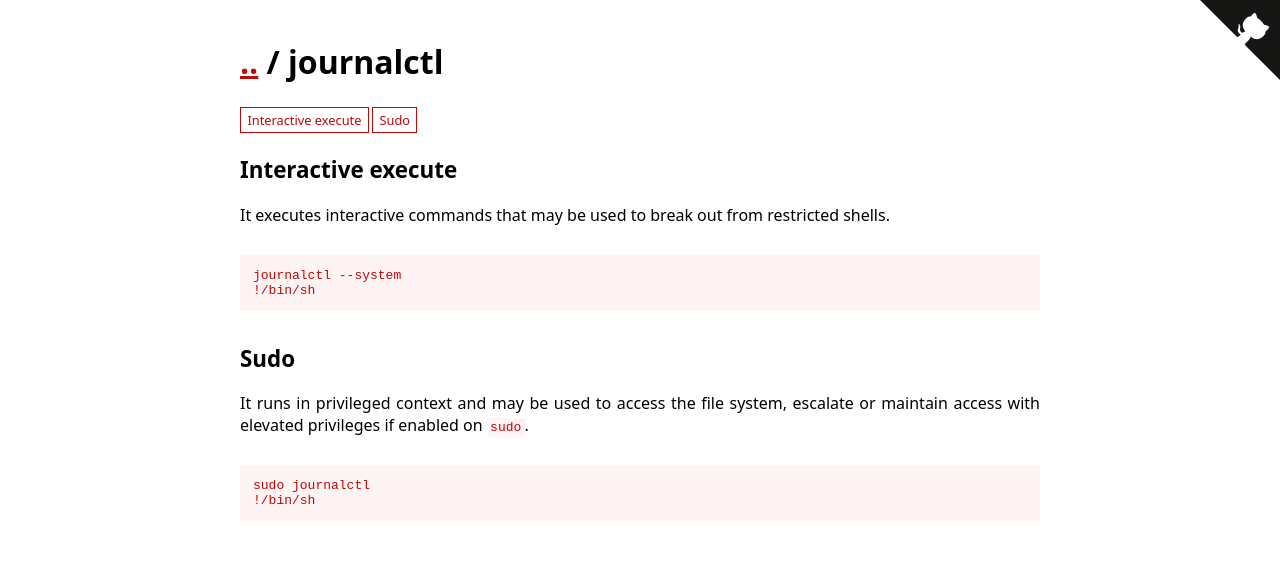
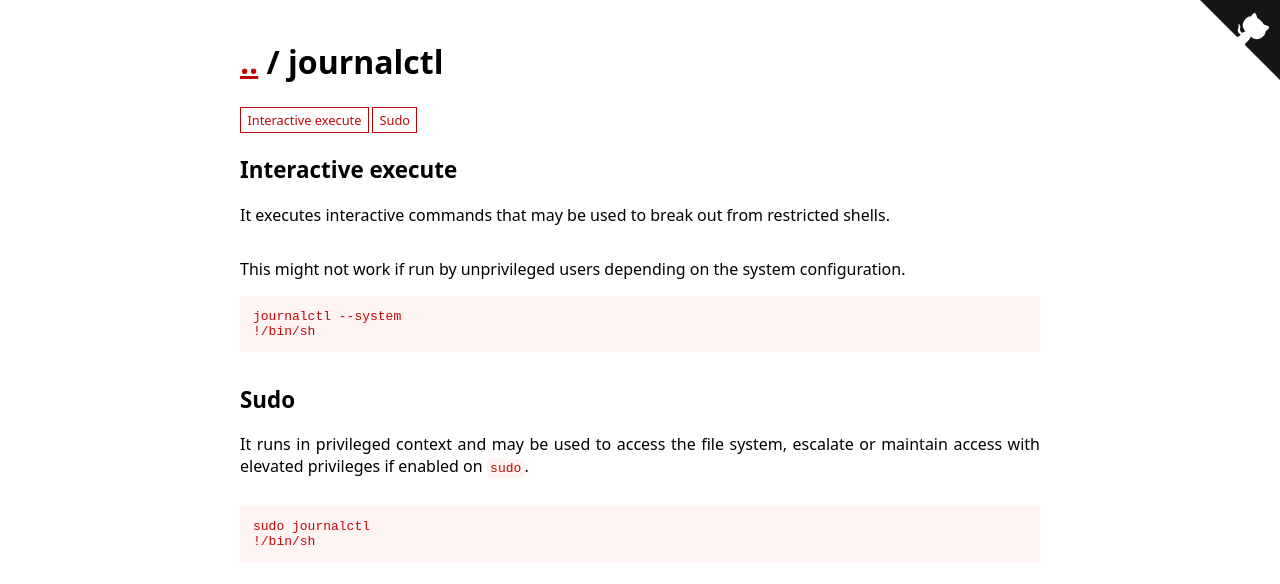
Before and after one commit to GTFOBins/GTFOBins.github.io, a Jekyll site: the page built from _gtfobins/journalctl.md, in a window 1280 px wide. Shown: the top 584 px of the page. Built offline with Jekyll 4.4.1, drawn with Linux system fonts in a browser that asks for light colours.

Commit message:
Add journalctl description.

```diff
--- a/_gtfobins/journalctl.md
+++ b/_gtfobins/journalctl.md
@@ -1,7 +1,8 @@
 ---
 functions:
   execute-interactive:
-    - code: |
+    - description: This might not work if run by unprivileged users depending on the system configuration.
+      code: |
         journalctl --system
         !/bin/sh
   sudo-enabled:
```
